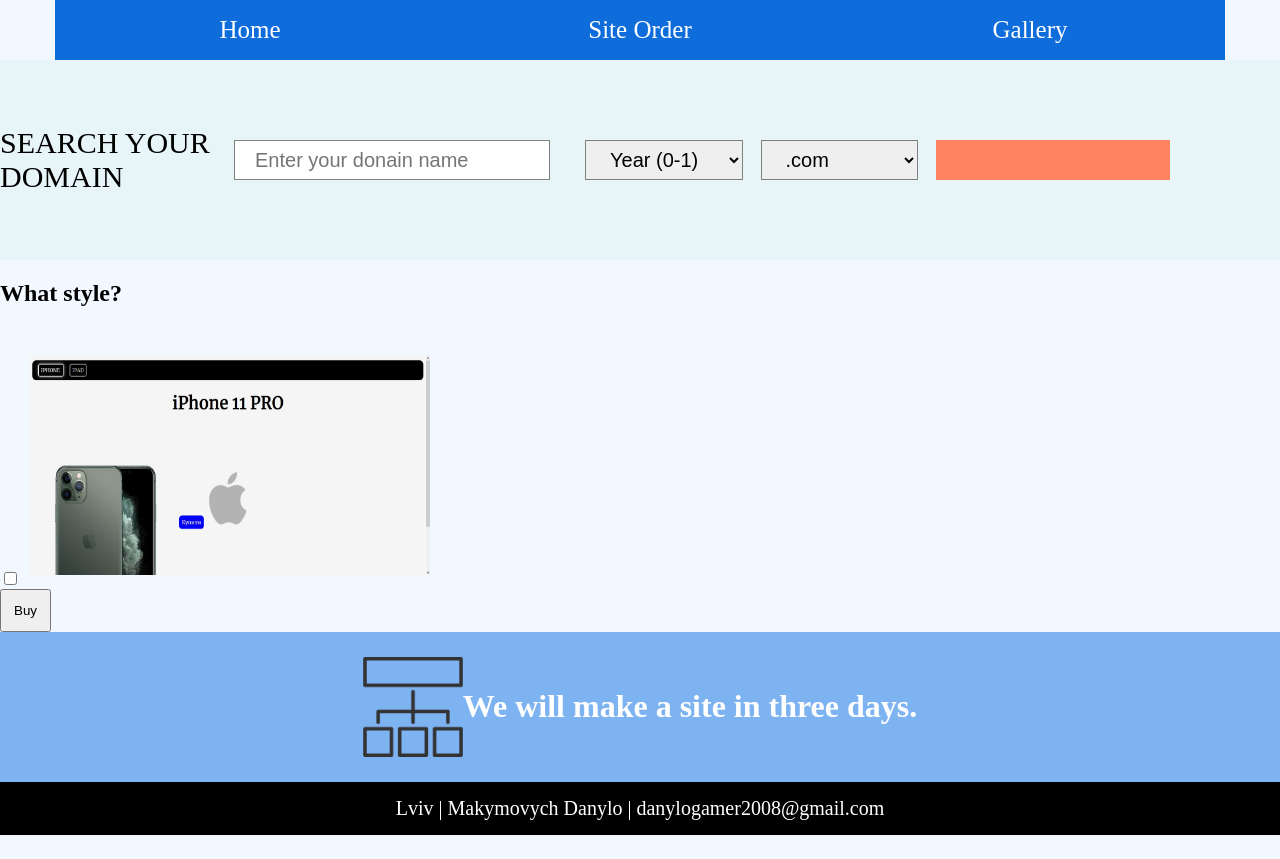
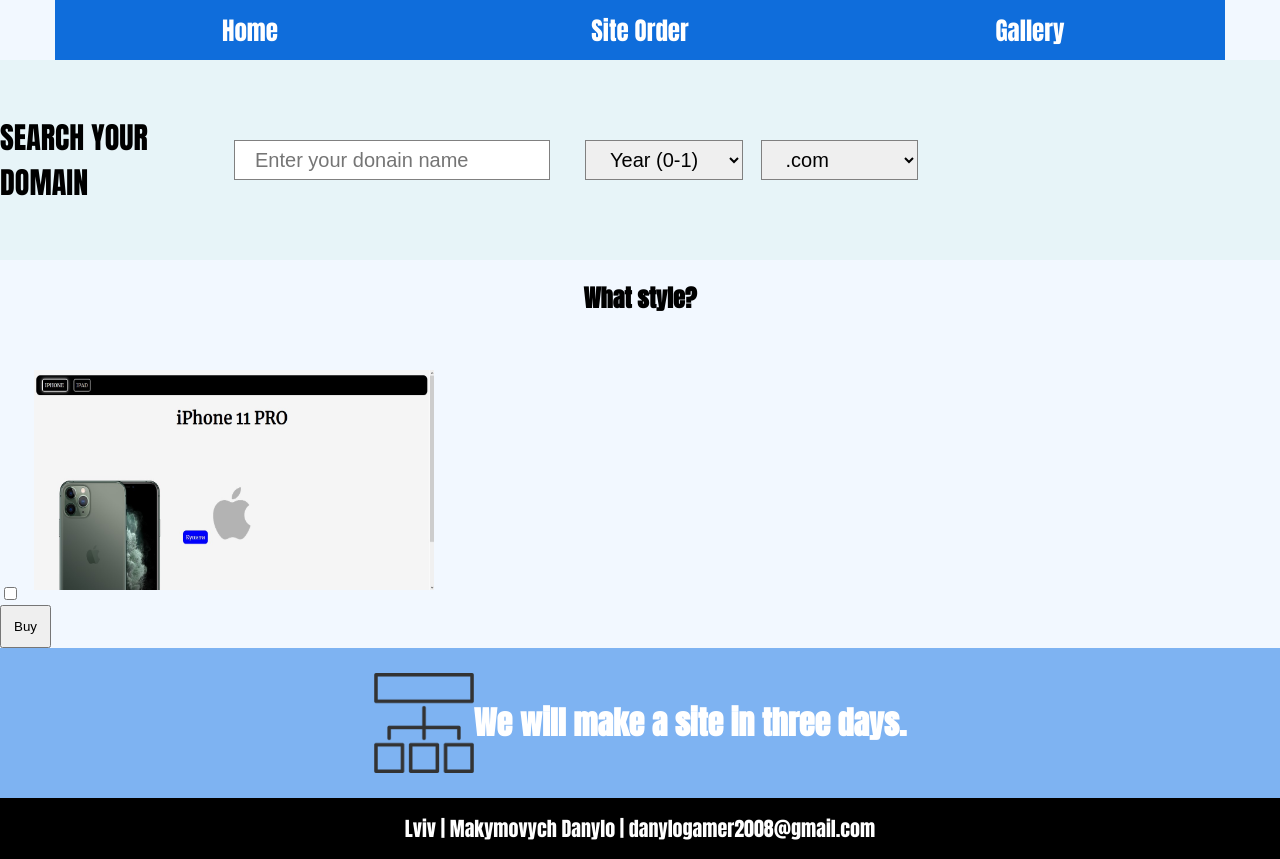
Before and after one commit to DanyloGamer/DanyloGamer.github.io, a plain HTML site: page тест/st2.html in a window 1280 px wide. Before the commit the page ends 835 px from the top, so only its background shows below. Drawn offline with Linux system fonts and the light colour scheme.

Commit message:
Add files via upload

```diff
--- a/тест/index.html
+++ b/тест/index.html
@@ -3,6 +3,7 @@
 	<head>
 		<title></title>
 		<link rel="stylesheet" type="text/css" href="style.css">
+		<link href="https://fonts.googleapis.com/css2?family=Anton&display=swap" rel="stylesheet">
 	</head>
 	<body>
 		<header>
--- a/тест/st2.html
+++ b/тест/st2.html
@@ -3,6 +3,7 @@
 	<head>
 		<title></title>
 		<link rel="stylesheet" type="text/css" href="style.css">
+        <link href="https://fonts.googleapis.com/css2?family=Anton&display=swap" rel="stylesheet">
 	</head>
 	<body>
 		<header>
@@ -33,14 +34,22 @@
                    		<option value="">.org</option>
                 	</select>
             	</div>
-            	<div class="search__button">
             	</div>
         	</div>
-                    <br>
+        <br>
     	</section>
-        <label><h2>What style?</h2></label><br>
-        <input type="checkbox" name="a1"><img src="img/1.png" id="kartynka">
-        <br><a href="st4.html"><input type="submit" value="Buy"></a>
+        <label>
+            <h2 align="center">
+                What style?
+            </h2>
+        </label>
+        <br>
+        <input type="checkbox" name="a1">
+        <img src="img/1.png" id="kartynka">
+        <br>
+        <a href="st4.html">
+            <input type="submit" value="Buy" id="pocypca">
+        </a>
     	<div class="text">
 			<img src="img/site.png">
 			<h1 align="center">We will make a site in three days.</h1>
--- a/тест/style.css
+++ b/тест/style.css
@@ -2,6 +2,7 @@ body{
 	padding: 0;
 	margin: 0;
 	background-color: #f2f8ff;
+	font-family: 'Anton', sans-serif;
 }
 a{
 	text-decoration: none;
@@ -143,3 +144,8 @@ footer {
 input[type=submit]{
 	padding: 12px;
 }
+#icons{
+	margin: 10px;
+	width: 200px;
+	height: 200px;
+}
```
Also changed, not shown: тест/st3.html (+1 -0 lines), тест/st4.html (+2 -1 lines).
